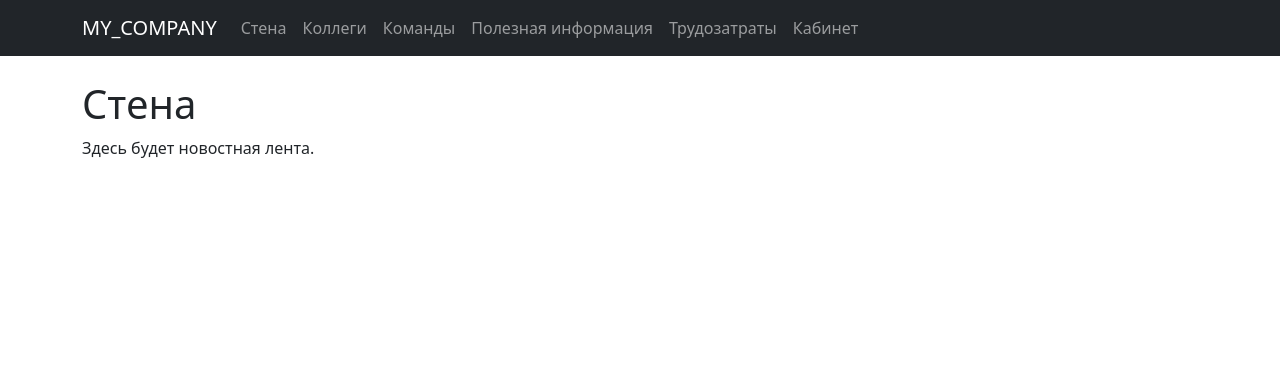
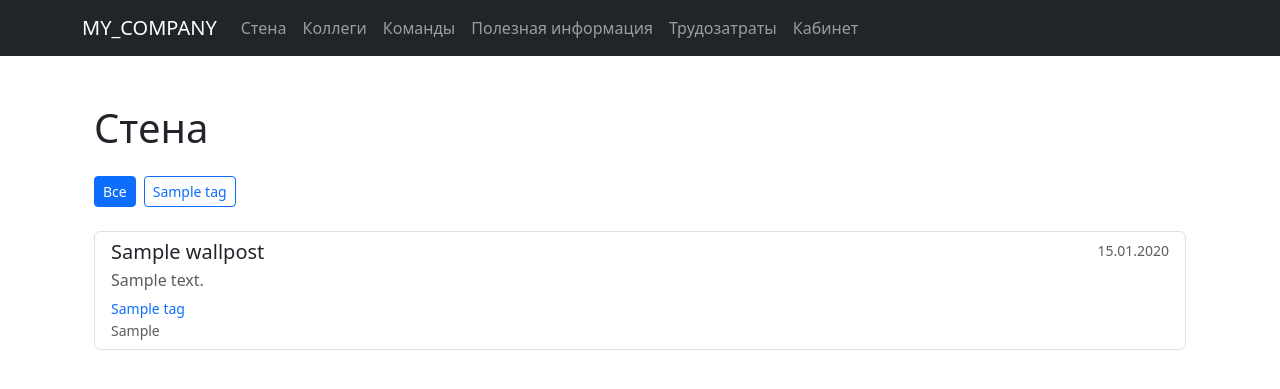
Before and after one commit to PeterYK/CorpPortal, a Django app: page / in a window 1280 px wide. Shown: the top 389 px of the page. Run offline with Django 5.2, Linux system fonts and the light colour scheme; tables that the repository leaves empty hold one stand-in row (values such as "Sample post").

Commit message:
A Wall page has been created

```diff
--- a/config/urls.py
+++ b/config/urls.py
@@ -26,14 +26,18 @@ from django.contrib import admin
 from django.urls import path
 from django.views.generic import TemplateView
 
+from portal.views import WallListView
+
 urlpatterns = [
     path('admin/', admin.site.urls),
 
     # Главная страница (пока это стена)
-    path('', TemplateView.as_view(template_name='wall.html'), name='home'),
+    # path('', TemplateView.as_view(template_name='wall.html'), name='home'),
+    path('', WallListView.as_view(), name='home'),
 
     # Заготовки основных страниц
-    path('wall/', TemplateView.as_view(template_name='wall.html'), name='wall'),
+    # path('wall/', TemplateView.as_view(template_name='wall.html'), name='wall'),
+    path("wall/", WallListView.as_view(), name="wall"),
     path('colleagues/', TemplateView.as_view(template_name='colleagues.html'), name='colleagues'),
     path('teams/', TemplateView.as_view(template_name='teams.html'), name='teams'),
     path('useful-info/', TemplateView.as_view(template_name='useful_info.html'), name='useful_info'),
--- a/portal/views.py
+++ b/portal/views.py
@@ -1,3 +1,24 @@
 # from django.shortcuts import render
+from django.views.generic import ListView
 
-# Create your views here.
+from .models import Tag, WallPost
+
+
+class WallListView(ListView):
+    model = WallPost
+    template_name = "wall.html"
+    context_object_name = "posts"
+    paginate_by = 10
+
+    def get_queryset(self):
+        qs = super().get_queryset().select_related("tag")
+        tag_name = self.request.GET.get("tag")
+        if tag_name:
+            qs = qs.filter(tag__name=tag_name)
+        return qs.order_by("-created_at")
+
+    def get_context_data(self, **kwargs):
+        context = super().get_context_data(**kwargs)
+        context["tags"] = Tag.objects.all()
+        context["current_tag"] = self.request.GET.get("tag")
+        return context
--- a/templates/wall.html
+++ b/templates/wall.html
@@ -3,6 +3,61 @@
 {% block title %}Стена{% endblock %}
 
 {% block content %}
-    <h1>Стена</h1>
-    <p>Здесь будет новостная лента.</p>
+<div class="container py-4">
+    <h1 class="mb-4">Стена</h1>
+
+    <!-- Теги -->
+    <div class="d-flex flex-wrap gap-2 mb-4">
+        <a href="{% url 'wall' %}"
+           class="btn btn-sm {% if not current_tag %}btn-primary{% else %}btn-outline-primary{% endif %}">
+            Все
+        </a>
+
+        {% for tag in tags %}
+            <a href="?tag={{ tag.name }}"
+               class="btn btn-sm {% if current_tag == tag.name %}btn-primary{% else %}btn-outline-primary{% endif %}">
+                {{ tag.name }}
+            </a>
+        {% endfor %}
+    </div>
+
+    <!-- Список постов -->
+    {% if posts %}
+        <div class="list-group">
+            {% for post in posts %}
+                <a href="#" class="list-group-item list-group-item-action">
+                    <div class="d-flex w-100 justify-content-between">
+                        <h5 class="mb-1">{{ post.title }}</h5>
+                        <small class="text-muted">{{ post.created_at|date:"d.m.Y" }}</small>
+                    </div>
+                    <p class="mb-1 text-muted">{{ post.content|truncatewords:25 }}</p>
+                    <small class="text-primary">{{ post.tag.name }}</small>
+                    {% if post.company %}
+                        <small class="text-muted d-block">{{ post.company }}</small>
+                    {% endif %}
+                </a>
+            {% endfor %}
+        </div>
+
+        <!-- Пагинация -->
+        {% if is_paginated %}
+            <nav class="mt-4">
+                <ul class="pagination">
+                    {% if page_obj.has_previous %}
+                        <li class="page-item">
+                            <a class="page-link" href="?page={{ page_obj.previous_page_number }}{% if current_tag %}&tag={{ current_tag }}{% endif %}">Назад</a>
+                        </li>
+                    {% endif %}
+                    {% if page_obj.has_next %}
+                        <li class="page-item">
+                            <a class="page-link" href="?page={{ page_obj.next_page_number }}{% if current_tag %}&tag={{ current_tag }}{% endif %}">Вперёд</a>
+                        </li>
+                    {% endif %}
+                </ul>
+            </nav>
+        {% endif %}
+    {% else %}
+        <p class="text-muted">Постов нет.</p>
+    {% endif %}
+</div>
 {% endblock %}
```
